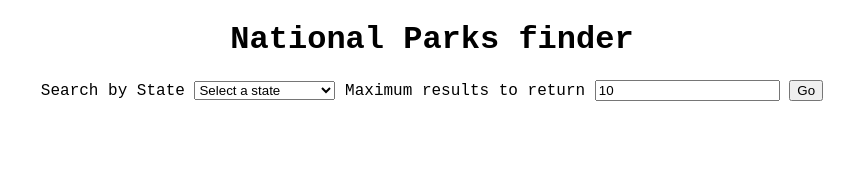
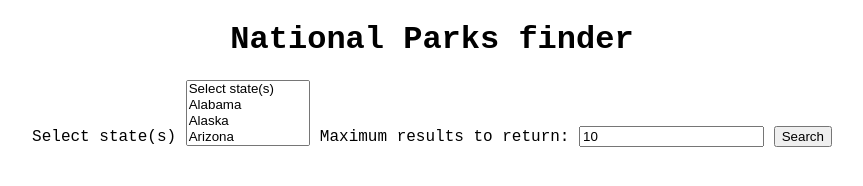
Before and after one commit to lilian-wong/NPS-API, a plain HTML site: page index.html in a window 1280 px wide. Shown: the whole page, without its empty margins (208-1071 px from the left). Drawn offline with nearby package versions, Linux system fonts and the light colour scheme.

Commit message:
update to allow select multiple states

```diff
--- a/index.html
+++ b/index.html
@@ -12,9 +12,9 @@
         <div class="container">
             <h1>National Parks finder</h1>
             <form id="js-form">
-                <label for="search-term">Search by State</label>
-                <select name="search-term" id="js-search-term" required>
-                    <option value="">Select a state</option>
+                <label for="search-term">Select state(s)</label>
+                <select name="search-term" id="js-search-term" multiple="multiple" required>
+                    <option value="">Select state(s)</option>
                     <option value="AL">Alabama</option>
                     <option value="AK">Alaska</option>
                     <option value="AZ">Arizona</option>
@@ -67,9 +67,9 @@
                     <option value="WI">Wisconsin</option>
                     <option value="WY">Wyoming</option>
                 </select>
-                <label for="max-results">Maximum results to return</label>
+                <label for="max-results">Maximum results to return: </label>
                 <input type="number" name="max-results" id="js-max-results" value="10">
-                <input type="submit" value="Go">
+                <input type="submit" value="Search">
             </form>
             <p id="js-error-message" class="error-message"></p>
             <section id="results" class="hidden">
--- a/index.js
+++ b/index.js
@@ -3,13 +3,16 @@
 const apiKey = '';
 const searchURL = 'https://developer.nps.gov/api/v1/parks/';
 const requestFields = ['addresses'];
+const selectedStates = [];
 
+//combine query parameters
 function formatQueryParams(params){
     const queryItems = Object.keys(params)
       .map(key => `${encodeURIComponent(key)}=${encodeURIComponent(params[key])}`);
       return queryItems.join('&');
 }
 
+//Get physcial address and combine address line1, line2, line3, state code and postal code in one line
 function formatAddress(addr){
     let PhysicalAddr = addr[getPhysicalAddr(addr)];
     return `<h4>Address:</h4>
@@ -21,6 +24,7 @@ function formatAddress(addr){
         <p>`
 }
 
+//Find the address index for physical address
 function getPhysicalAddr(addr){
     let index = 0;
     addr.forEach(function(a){
@@ -32,6 +36,7 @@ function getPhysicalAddr(addr){
     return index;
 }
 
+//Create HTML for Search Results
 function displayResults(responseJson){
     $('#results-list').empty();
     for (let i=0; i<responseJson.limit; i++){
@@ -49,7 +54,7 @@ function displayResults(responseJson){
 function getNationalParkService(query, maxResults=10){
     const params = {
         api_key:apiKey,
-        q:query,
+        stateCode: query,
         fields:requestFields,
         limit:maxResults,
     };
```
